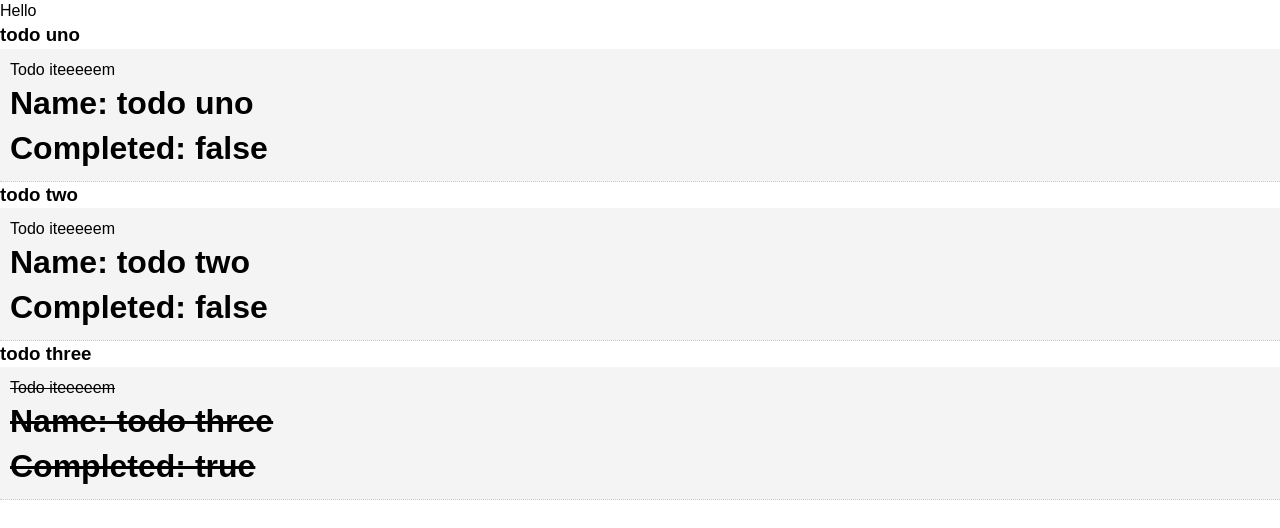
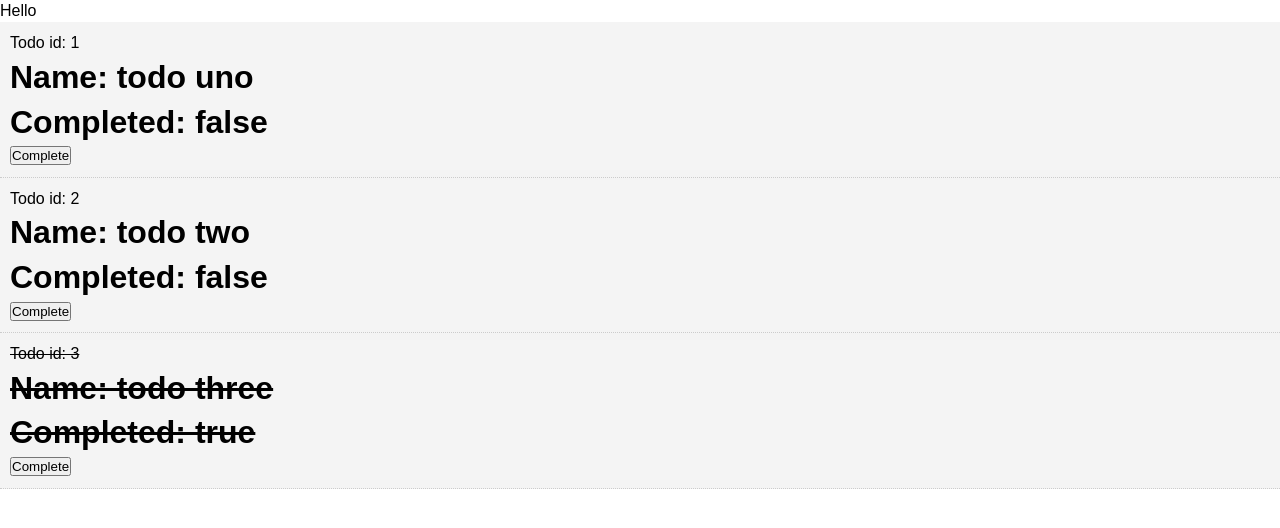
Before and after one commit to dionleung14/todolist-vue, a Vue app: page / in a window 1280 px wide. Shown: the top 528 px of the page. Built offline with nearby package versions, Linux system fonts and the light colour scheme.

Commit message:
added a button to the todo items

```diff
--- a/src/components/TodoItem.vue
+++ b/src/components/TodoItem.vue
@@ -1,15 +1,16 @@
 <template>
-  <div class="todo-item" v-bind:class="{'is-complete':todo.completed}">
-    <p>Todo iteeeeem</p>
-    <h1>Name: {{ todo.title }} </h1>
-    <h1> Completed: {{ todo.completed }} </h1>
+  <div class="todo-item" v-bind:class="{'is-complete':coffee.completed}">
+    <p>Todo id: {{ coffee.id }} </p>
+    <h1>Name: {{ coffee.title }} </h1>
+    <h1> Completed: {{ coffee.completed }} </h1>
+    <button :id="coffee.id">Complete</button>
   </div>
 </template>
 
 <script>
 export default {
   name: "TodoItem",
-  props: ["todo"]
+  props: ["coffee"]
 }
 </script>
 
--- a/src/components/Todos.vue
+++ b/src/components/Todos.vue
@@ -1,8 +1,8 @@
 <template>
   <div>
     <div v-for="pokemon in geoduck" v-bind:key="pokemon.id">
-      <h3>{{ pokemon.title }}</h3>
-      <TodoItem v-bind:todo="pokemon"/>
+      <!-- <h3>{{ pokemon.title }}</h3> -->
+      <TodoItem v-bind:coffee="pokemon"/>
     </div>
   </div>
 </template>
```
